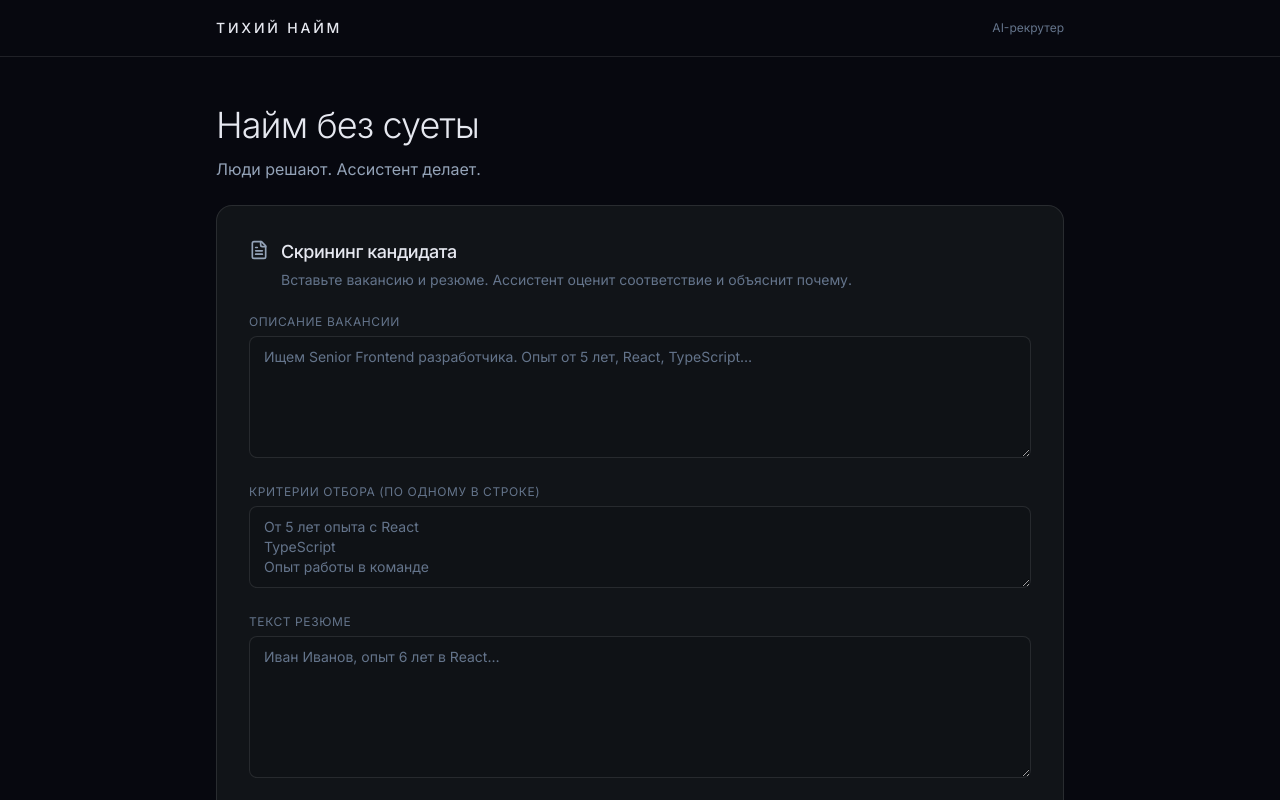
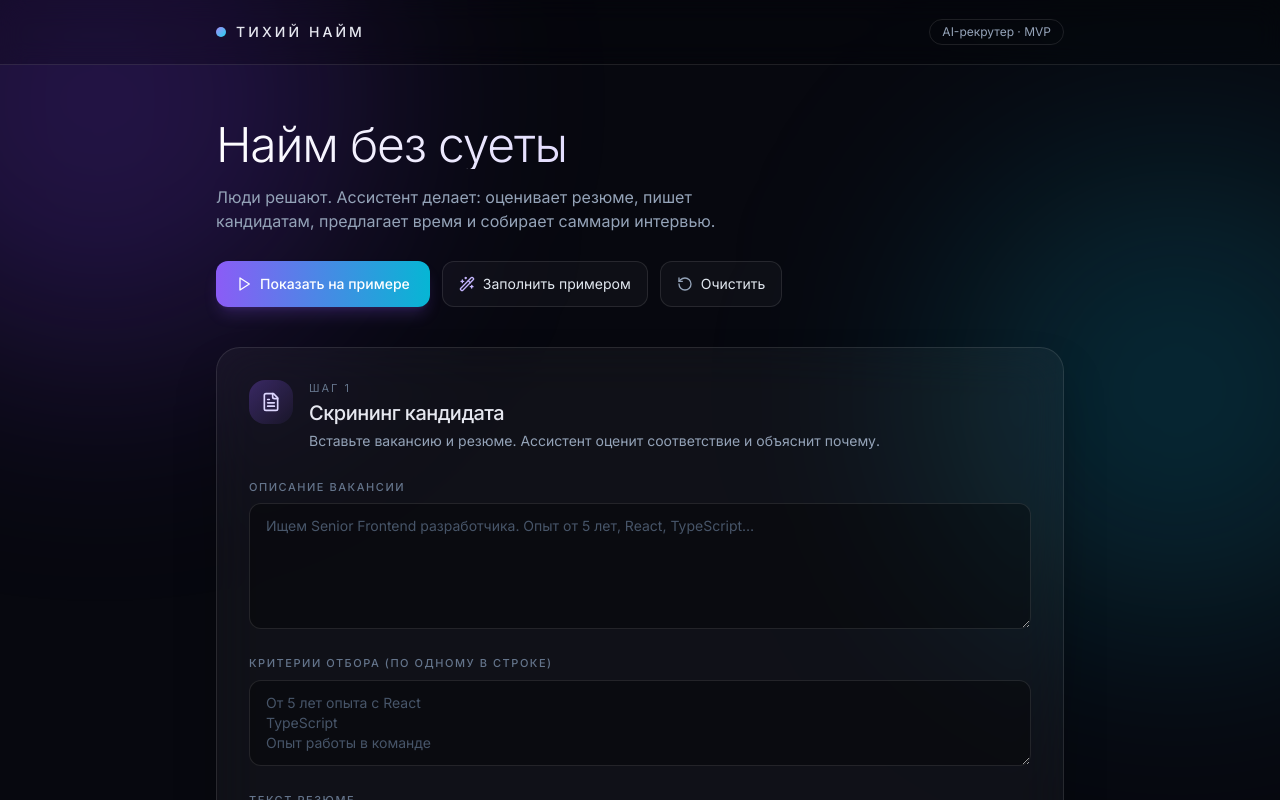
Before and after one commit to kolaneskazu556-afk/tihiy-naim-mvp, a Next.js app: page / in a window 1280 px wide. Shown: the top 800 px of the page. Built offline with nearby package versions, Linux system fonts and the light colour scheme.

Commit message:
Update page.tsx

```diff
--- a/app/page.tsx
+++ b/app/page.tsx
@@ -8,14 +8,29 @@ import {
   FileText,
   Loader2,
   Mail,
+  Play,
+  RotateCcw,
   Sparkles,
+  Wand2,
   XCircle,
 } from "lucide-react";
 
 type Screening = { score: number; reason: string };
 type Summary = { summary: string; recommendation: "HIRE" | "NO_HIRE" };
+type Kind = "screen" | "invite" | "reject" | "summary";
+type Fields = { job: string; criteria: string; resume: string; notes: string };
 
-async function callAI<T>(payload: Record<string, unknown>): Promise<T> {
+const EXAMPLE: Fields = {
+  job: "Ищем Senior Frontend-разработчика в продуктовую SaaS-компанию (команда 25 человек). Разработка интерфейсов на React и TypeScript, участие в архитектурных решениях, код-ревью, работа в тесной связке с дизайнером и бэкенд-командой. Формат: удалённо, гибкий график.",
+  criteria:
+    "От 5 лет опыта в frontend\nГлубокое знание React и TypeScript\nОпыт проектирования архитектуры интерфейсов\nОпыт код-ревью и наставничества",
+  resume:
+    "Иван Иванов, Frontend-разработчик, 6 лет опыта.\n2021–н.в. — Senior Frontend, финтех-стартап: React, TypeScript, Next.js, перевёл монолит на модульную архитектуру, сократил время загрузки на 40%, веду код-ревью для команды из 5 человек.\n2018–2021 — Frontend, e-commerce: React, Redux, тесты на Jest.\nАнглийский B2. Ищу продуктовую компанию с сильной инженерной культурой.",
+  notes:
+    "Кандидат уверенно рассказал про архитектуру и миграцию монолита, чётко объяснил свои решения. Хорошо знает React и TypeScript, разобрал сложную задачу по производительности. Спокойно относится к обратной связи, есть опыт наставничества. Из минусов: пока не работал в команде с продуктовым менеджером напрямую, ожидания по зарплате на верхней границе вилки.",
+};
+
+const callAI = async <T,>(payload: Record<string, unknown>): Promise<T> => {
   const res = await fetch("/api/ai", {
     method: "POST",
     headers: { "Content-Type": "application/json" },
@@ -24,10 +39,10 @@ async function callAI<T>(payload: Record<string, unknown>): Promise<T> {
   const data = await res.json().catch(() => ({}));
   if (!res.ok) throw new Error(data.error ?? "Что-то пошло не так");
   return data as T;
-}
+};
 
 // Имитация календаря: 3 свободных окна в ближайшие рабочие дни
-function proposeSlots(): string[] {
+const proposeSlots = (): string[] => {
   const times = [11, 14, 16];
   const result: string[] = [];
   const d = new Date();
@@ -47,43 +62,50 @@ function proposeSlots(): string[] {
     );
   }
   return result;
-}
+};
 
 const field =
-  "w-full rounded-lg border border-white/10 bg-[#0f1216] px-3.5 py-2.5 text-sm text-slate-100 placeholder:text-slate-500 outline-none transition focus:border-white/30 focus:ring-1 focus:ring-white/20 disabled:opacity-50";
+  "w-full rounded-xl border border-white/10 bg-black/30 px-4 py-3 text-sm text-slate-100 placeholder:text-slate-600 outline-none transition focus:border-violet-400/60 focus:ring-2 focus:ring-violet-500/20 disabled:opacity-50";
 const btnPrimary =
-  "inline-flex items-center justify-center gap-2 rounded-lg bg-slate-100 px-4 py-2.5 text-sm font-medium text-[#0b0d10] transition hover:bg-white disabled:cursor-not-allowed disabled:opacity-50";
+  "inline-flex items-center justify-center gap-2 rounded-xl bg-gradient-to-r from-violet-500 to-cyan-500 px-5 py-3 text-sm font-medium text-white shadow-lg shadow-violet-500/20 transition hover:brightness-110 disabled:cursor-not-allowed disabled:opacity-40 disabled:shadow-none";
 const btnGhost =
-  "inline-flex items-center justify-center gap-2 rounded-lg border border-white/10 px-4 py-2.5 text-sm text-slate-200 transition hover:bg-white/5 disabled:cursor-not-allowed disabled:opacity-50";
+  "inline-flex items-center justify-center gap-2 rounded-xl border border-white/10 bg-white/[0.03] px-4 py-3 text-sm text-slate-200 transition hover:border-white/20 hover:bg-white/[0.07] disabled:cursor-not-allowed disabled:opacity-40";
 
-function Section({
+const Label = ({ children }: { children: React.ReactNode }) => (
+  <label className="mb-2 block text-[11px] font-medium uppercase tracking-[0.14em] text-slate-500">
+    {children}
+  </label>
+);
+
+const Section = ({
+  step,
+  tone,
   icon,
   title,
   hint,
   children,
 }: {
+  step: number;
+  tone: string;
   icon: React.ReactNode;
   title: string;
   hint: string;
   children: React.ReactNode;
-}) {
-  return (
-    <section className="rounded-2xl border border-white/10 bg-[#111418] p-6 md:p-8">
-      <div className="mb-6 flex items-start gap-3">
-        <div className="mt-0.5 text-slate-400">{icon}</div>
-        <div>
-          <h2 className="text-lg font-medium tracking-tight">{title}</h2>
-          <p className="mt-1 text-sm text-slate-500">{hint}</p>
-        </div>
+}) => (
+  <section className="fade-up rounded-3xl border border-white/10 bg-white/[0.04] p-6 shadow-2xl shadow-black/40 backdrop-blur-xl md:p-8">
+    <div className="mb-7 flex items-start gap-4">
+      <div className={`flex size-11 shrink-0 items-center justify-center rounded-2xl bg-gradient-to-br ${tone}`}>
+        {icon}
       </div>
-      {children}
-    </section>
-  );
-}
-
-function Label({ children }: { children: React.ReactNode }) {
-  return <label className="mb-1.5 block text-xs uppercase tracking-wider text-slate-500">{children}</label>;
-}
+      <div>
+        <p className="text-[11px] uppercase tracking-[0.18em] text-slate-500">Шаг {step}</p>
+        <h2 className="mt-0.5 text-xl font-medium tracking-tight">{title}</h2>
+        <p className="mt-1 text-sm text-slate-400">{hint}</p>
+      </div>
+    </div>
+    {children}
+  </section>
+);
 
 export default function Home() {
   const [job, setJob] = useState("");
@@ -96,61 +118,138 @@ export default function Home() {
   const [slots, setSlots] = useState<string[]>([]);
   const [summary, setSummary] = useState<Summary | null>(null);
 
-  const [loading, setLoading] = useState<"screen" | "invite" | "reject" | "summary" | null>(null);
+  const [loading, setLoading] = useState<Kind | null>(null);
   const [error, setError] = useState("");
 
-  async function run(kind: NonNullable<typeof loading>) {
+  const busy = loading !== null;
+
+  const run = async (kind: Kind, d: Fields = { job, criteria, resume, notes }) => {
     setError("");
     setLoading(kind);
     try {
       if (kind === "screen") {
         setMessage("");
         setSlots([]);
-        setScreening(await callAI<Screening>({ action: "screen", job, criteria, resume }));
+        setScreening(
+          await callAI<Screening>({ action: "screen", job: d.job, criteria: d.criteria, resume: d.resume }),
+        );
       } else if (kind === "invite" || kind === "reject") {
-        const r = await callAI<{ message: string }>({ action: "message", job, resume, kind });
+        const r = await callAI<{ message: string }>({
+          action: "message",
+          job: d.job,
+          resume: d.resume,
+          kind,
+        });
         setMessage(r.message);
         setSlots(kind === "invite" ? proposeSlots() : []);
       } else {
-        setSummary(await callAI<Summary>({ action: "summary", job, resume, notes }));
+        setSummary(
+          await callAI<Summary>({ action: "summary", job: d.job, resume: d.resume, notes: d.notes }),
+        );
       }
     } catch (e) {
       setError(e instanceof Error ? e.message : "Ошибка");
     } finally {
       setLoading(null);
     }
-  }
+  };
 
-  const busy = loading !== null;
-  const scoreColor =
+  const clearResults = () => {
+    setScreening(null);
+    setMessage("");
+    setSlots([]);
+    setSummary(null);
+    setError("");
+  };
+
+  const fillExample = () => {
+    clearResults();
+    setJob(EXAMPLE.job);
+    setCriteria(EXAMPLE.criteria);
+    setResume(EXAMPLE.resume);
+    setNotes(EXAMPLE.notes);
+  };
+
+  const resetAll = () => {
+    clearResults();
+    setJob("");
+    setCriteria("");
+    setResume("");
+    setNotes("");
+  };
+
+  const runExample = async () => {
+    fillExample();
+    await run("screen", EXAMPLE);
+  };
+
+  const scoreBar =
     screening && screening.score >= 75
-      ? "bg-emerald-400"
+      ? "from-emerald-400 to-cyan-400"
       : screening && screening.score >= 50
-        ? "bg-amber-400"
-        : "bg-rose-400";
+        ? "from-amber-400 to-orange-400"
+        : "from-rose-400 to-fuchsia-500";
+  const scoreText =
+    screening && screening.score >= 75
+      ? "text-emerald-300"
+      : screening && screening.score >= 50
+        ? "text-amber-300"
+        : "text-rose-300";
 
   return (
-    <div>
-      <header className="border-b border-white/10">
-        <div className="mx-auto flex h-14 max-w-4xl items-center justify-between px-6">
-          <span className="text-sm font-medium uppercase tracking-[0.2em]">Тихий найм</span>
-          <span className="text-xs text-slate-500">AI-рекрутер</span>
+    <div className="relative min-h-screen overflow-hidden">
+      {/* Фоновое свечение */}
+      <div aria-hidden className="pointer-events-none absolute inset-0 -z-0">
+        <div className="absolute -left-40 -top-40 size-[520px] rounded-full bg-violet-600/25 blur-[120px]" />
+        <div className="absolute -right-32 top-40 size-[460px] rounded-full bg-cyan-500/20 blur-[120px]" />
+        <div className="absolute bottom-0 left-1/3 size-[420px] rounded-full bg-fuchsia-600/15 blur-[130px]" />
+      </div>
+
+      <header className="relative z-10 border-b border-white/10 bg-black/20 backdrop-blur-md">
+        <div className="mx-auto flex h-16 max-w-4xl items-center justify-between px-6">
+          <div className="flex items-center gap-2.5">
+            <span className="size-2.5 rounded-full bg-gradient-to-br from-violet-400 to-cyan-400" />
+            <span className="text-sm font-medium uppercase tracking-[0.22em]">Тихий найм</span>
+          </div>
+          <span className="rounded-full border border-white/10 px-3 py-1 text-xs text-slate-400">
+            AI-рекрутер · MVP
+          </span>
         </div>
       </header>
 
-      <main className="mx-auto max-w-4xl space-y-6 px-6 py-12">
-        <div className="mb-4">
-          <h1 className="text-3xl font-light tracking-tight md:text-4xl">Найм без суеты</h1>
-          <p className="mt-3 text-slate-400">Люди решают. Ассистент делает.</p>
+      <main className="relative z-10 mx-auto max-w-4xl space-y-6 px-6 py-14">
+        <div className="mb-10">
+          <h1 className="bg-gradient-to-r from-white via-violet-200 to-cyan-300 bg-clip-text text-4xl font-light tracking-tight text-transparent md:text-5xl">
+            Найм без суеты
+          </h1>
+          <p className="mt-4 max-w-xl text-slate-400">
+            Люди решают. Ассистент делает: оценивает резюме, пишет кандидатам, предлагает время и собирает
+            саммари интервью.
+          </p>
+
+          <div className="mt-7 flex flex-wrap gap-3">
+            <button className={btnPrimary} onClick={runExample} disabled={busy}>
+              {loading === "screen" ? <Loader2 className="size-4 animate-spin" /> : <Play className="size-4" />}
+              Показать на примере
+            </button>
+            <button className={btnGhost} onClick={fillExample} disabled={busy}>
+              <Wand2 className="size-4 text-violet-300" /> Заполнить примером
+            </button>
+            <button className={btnGhost} onClick={resetAll} disabled={busy}>
+              <RotateCcw className="size-4 text-slate-400" /> Очистить
+            </button>
+          </div>
         </div>
 
         {error && (
-          <div className="rounded-lg border border-rose-500/30 bg-rose-500/10 px-4 py-3 text-sm text-rose-300">
+          <div className="fade-up rounded-xl border border-rose-500/30 bg-rose-500/10 px-4 py-3 text-sm text-rose-300">
             {error}
           </div>
         )}
 
         <Section
+          step={1}
+          tone="from-violet-500/30 to-violet-500/5 text-violet-200"
           icon={<FileText className="size-5" />}
           title="Скрининг кандидата"
           hint="Вставьте вакансию и резюме. Ассистент оценит соответствие и объяснит почему."
@@ -200,29 +299,42 @@ export default function Home() {
           </div>
 
           {screening && (
-            <div className="mt-8 rounded-xl border border-white/10 bg-[#0f1216] p-5">
-              <div className="flex items-baseline justify-between">
-                <span className="text-xs uppercase tracking-wider text-slate-500">Соответствие вакансии</span>
-                <span className="text-3xl font-light tabular-nums">{screening.score}%</span>
+            <div className="fade-up mt-8 rounded-2xl border border-white/10 bg-black/30 p-6">
+              <div className="flex items-end justify-between">
+                <span className="text-[11px] uppercase tracking-[0.14em] text-slate-500">
+                  Соответствие вакансии
+                </span>
+                <span className={`text-5xl font-light tabular-nums ${scoreText}`}>{screening.score}%</span>
               </div>
-              <div className="mt-3 h-1.5 overflow-hidden rounded-full bg-white/10">
-                <div className={`h-full rounded-full ${scoreColor}`} style={{ width: `${screening.score}%` }} />
+              <div className="mt-4 h-2 overflow-hidden rounded-full bg-white/10">
+                <div
+                  className={`h-full rounded-full bg-gradient-to-r ${scoreBar} transition-all duration-700`}
+                  style={{ width: `${screening.score}%` }}
+                />
               </div>
-              <p className="mt-4 text-sm leading-relaxed text-slate-300">{screening.reason}</p>
+              <p className="mt-5 text-sm leading-relaxed text-slate-300">{screening.reason}</p>
 
-              <div className="mt-5 flex flex-wrap gap-3 border-t border-white/10 pt-5">
+              <div className="mt-6 flex flex-wrap gap-3 border-t border-white/10 pt-6">
                 <button className={btnGhost} onClick={() => run("invite")} disabled={busy}>
-                  {loading === "invite" ? <Loader2 className="size-4 animate-spin" /> : <Mail className="size-4" />}
+                  {loading === "invite" ? (
+                    <Loader2 className="size-4 animate-spin" />
+                  ) : (
+                    <Mail className="size-4 text-cyan-300" />
+                  )}
                   Написать приглашение
                 </button>
                 <button className={btnGhost} onClick={() => run("reject")} disabled={busy}>
-                  {loading === "reject" ? <Loader2 className="size-4 animate-spin" /> : <XCircle className="size-4" />}
+                  {loading === "reject" ? (
+                    <Loader2 className="size-4 animate-spin" />
+                  ) : (
+                    <XCircle className="size-4 text-rose-300" />
+                  )}
                   Написать отказ
                 </button>
               </div>
 
               {message && (
-                <div className="mt-5 space-y-4">
+                <div className="fade-up mt-6 space-y-5">
                   <div>
                     <Label>Сообщение кандидату (можно править)</Label>
                     <textarea
@@ -235,13 +347,13 @@ export default function Home() {
                   {slots.length > 0 && (
                     <div>
                       <Label>Предложенные слоты</Label>
-                      <div className="grid gap-2 md:grid-cols-3">
+                      <div className="grid gap-3 md:grid-cols-3">
                         {slots.map((s) => (
                           <div
                             key={s}
-                            className="flex items-center gap-2 rounded-lg border border-white/10 px-3 py-2.5 text-sm capitalize text-slate-200"
+                            className="flex items-center gap-2.5 rounded-xl border border-cyan-400/20 bg-cyan-400/5 px-3.5 py-3 text-sm capitalize text-slate-200"
                           >
-                            <CalendarClock className="size-4 shrink-0 text-slate-500" />
+                            <CalendarClock className="size-4 shrink-0 text-cyan-300" />
                             {s}
                           </div>
                         ))}
@@ -255,6 +367,8 @@ export default function Home() {
         </Section>
 
         <Section
+          step={2}
+          tone="from-cyan-500/30 to-cyan-500/5 text-cyan-200"
           icon={<ClipboardList className="size-5" />}
           title="Интервью и саммари"
           hint="Введите свои заметки. Ассистент соберёт краткий отчёт и даст рекомендацию. Решение остаётся за вами."
@@ -278,28 +392,32 @@ export default function Home() {
           </div>
 
           {summary && (
-            <div className="mt-8 rounded-xl border border-white/10 bg-[#0f1216] p-5">
+            <div className="fade-up mt-8 rounded-2xl border border-white/10 bg-black/30 p-6">
               <div className="flex items-center justify-between">
-                <span className="text-xs uppercase tracking-wider text-slate-500">Саммари</span>
+                <span className="text-[11px] uppercase tracking-[0.14em] text-slate-500">Саммари</span>
                 <span
-                  className={`inline-flex items-center gap-1.5 rounded-full border px-3 py-1 text-xs ${
+                  className={`inline-flex items-center gap-1.5 rounded-full border px-3.5 py-1.5 text-xs font-medium ${
                     summary.recommendation === "HIRE"
-                      ? "border-emerald-500/30 bg-emerald-500/10 text-emerald-300"
-                      : "border-rose-500/30 bg-rose-500/10 text-rose-300"
+                      ? "border-emerald-400/30 bg-emerald-400/10 text-emerald-300"
+                      : "border-rose-400/30 bg-rose-400/10 text-rose-300"
                   }`}
                 >
                   {summary.recommendation === "HIRE" ? (
-                    <CheckCircle2 className="size-3.5" />
+                    <CheckCircle2 className="size-4" />
                   ) : (
-                    <XCircle className="size-3.5" />
+                    <XCircle className="size-4" />
                   )}
                   {summary.recommendation === "HIRE" ? "Hire" : "No Hire"}
                 </span>
               </div>
-              <p className="mt-4 text-sm leading-relaxed text-slate-300">{summary.summary}</p>
+              <p className="mt-5 text-sm leading-relaxed text-slate-300">{summary.summary}</p>
             </div>
           )}
         </Section>
+
+        <footer className="pt-6 text-center text-xs text-slate-600">
+          Тихий найм · ассистент делает работу, решения принимают люди
+        </footer>
       </main>
     </div>
   );
```
